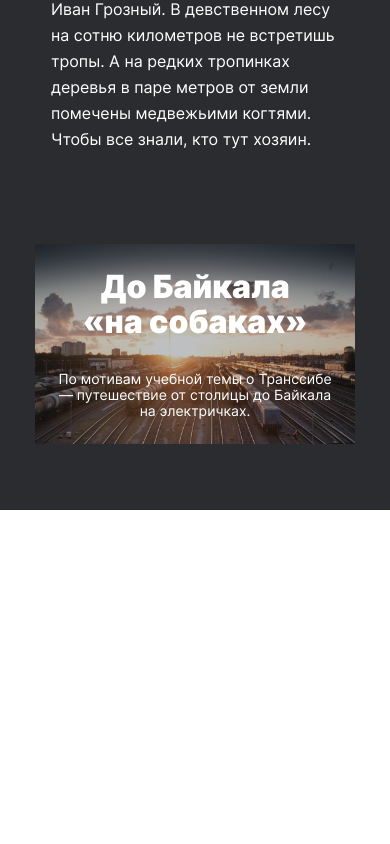
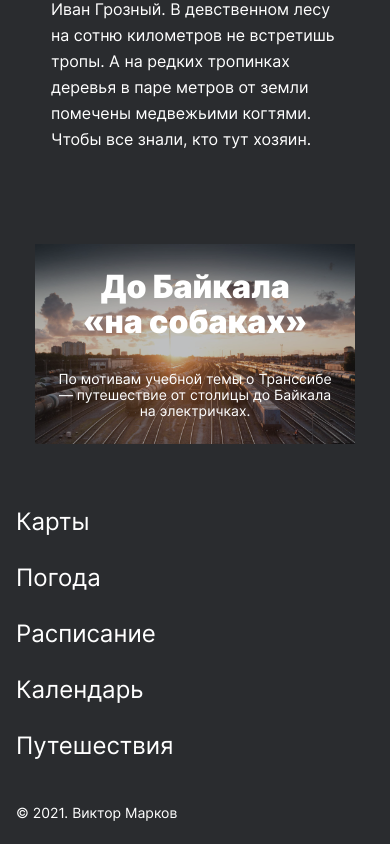
Before and after one commit to MarkovViktor/russian-travel, a plain HTML site: page index.html in a window 390 px wide. Shown: the part 9445-10289 px from the top of the page. Before the commit the page ends 9955 px from the top, so only its background shows below. Drawn offline with Linux system fonts and the light colour scheme; files whose address does not match are found by name.

Commit message:
finished footer

```diff
--- /dev/null
+++ b/blocks/footer/__copyright/footer__copyright.css
@@ -0,0 +1,17 @@
+.footer__copyright {
+    max-width: 186px;
+    font-style: normal;
+    font-weight: normal;
+    font-size: 14px;
+    line-height: 16px;
+    color: white;
+    text-align: right;
+    margin: 0;
+}
+
+@media screen and (max-width: 767px) {
+    .footer__copyright {
+    line-height: 14px;
+    margin: 16px 0 0;
+    }
+}
--- /dev/null
+++ b/blocks/footer/__link/footer__link.css
@@ -0,0 +1,23 @@
+.footer__link {
+    font-style: normal;
+    font-weight: normal;
+    font-size: 16px;
+    line-height: 18px;
+    color: white;
+    text-decoration: none;
+    margin: 0 18px 0 0;
+    transition: 0.8s;
+}
+
+.footer__link:hover {
+    opacity: 0.8;
+    transition: 0.2s;
+}
+
+@media screen and (max-width: 767px) {
+    .footer__link {
+    font-size: 24px;
+    line-height: 24px;
+    padding: 0 0 32px;
+    }
+}
--- /dev/null
+++ b/blocks/footer/__menu/footer__menu.css
@@ -0,0 +1,12 @@
+.footer__menu {
+    text-align: left;
+
+}
+
+@media screen and (max-width: 767px) {
+    .footer__menu {
+    display: flex;
+    flex-direction: column;
+    align-items: flex-start;
+    }
+}
--- /dev/null
+++ b/blocks/footer/footer.css
@@ -0,0 +1,21 @@
+.footer {
+    max-width: 1184px;
+    display: flex;
+    justify-content: space-between;
+    margin: 0 auto;
+    padding: 0 24px 48px;
+}
+
+@media screen and (max-width: 1023px) {
+    .footer {
+    padding: 0 24px 24px;
+    }
+}
+
+@media screen and (max-width: 767px) {
+    .footer {
+    flex-direction: column;
+    align-items: flex-start;
+    padding: 0 0 24px 16px;
+    }
+}
--- a/index.html
+++ b/index.html
@@ -142,6 +142,17 @@
           <p class="cover__subtitle">По мотивам учебной темы о Транссибе — путешествие от столицы до Байкала на электричках.</p>
         </a>
       </section>
+
     </main>
+    <footer class="footer">
+      <nav class="footer__menu">
+        <a href="https://yandex.ru/maps" class="footer__link">Карты</a>
+        <a href="https://yandex.ru/pogoda" class="footer__link">Погода</a>
+        <a href="https://rasp.yandex.ru" class="footer__link">Расписание</a>
+        <a href="https://calendar.yandex.ru" class="footer__link">Календарь</a>
+        <a href="https://travel.yandex.ru" class="footer__link">Путешествия</a>
+      </nav>
+      <p class="footer__copyright">&copy; 2021. Виктор Марков</p>
+    </footer>
   </div>
 </body>
--- a/pages/index.css
+++ b/pages/index.css
@@ -31,3 +31,7 @@
 @import url(../blocks/cover/__title/cover__title.css);
 @import url(../blocks/cover/__subtitle/cover__subtitle.css);
 @import url(../blocks/cover/__item/cover__item.css);
+@import url(../blocks/footer/footer.css);
+@import url(../blocks/footer/__copyright/footer__copyright.css);
+@import url(../blocks/footer/__link/footer__link.css);
+@import url(../blocks/footer/__menu/footer__menu.css);
```
